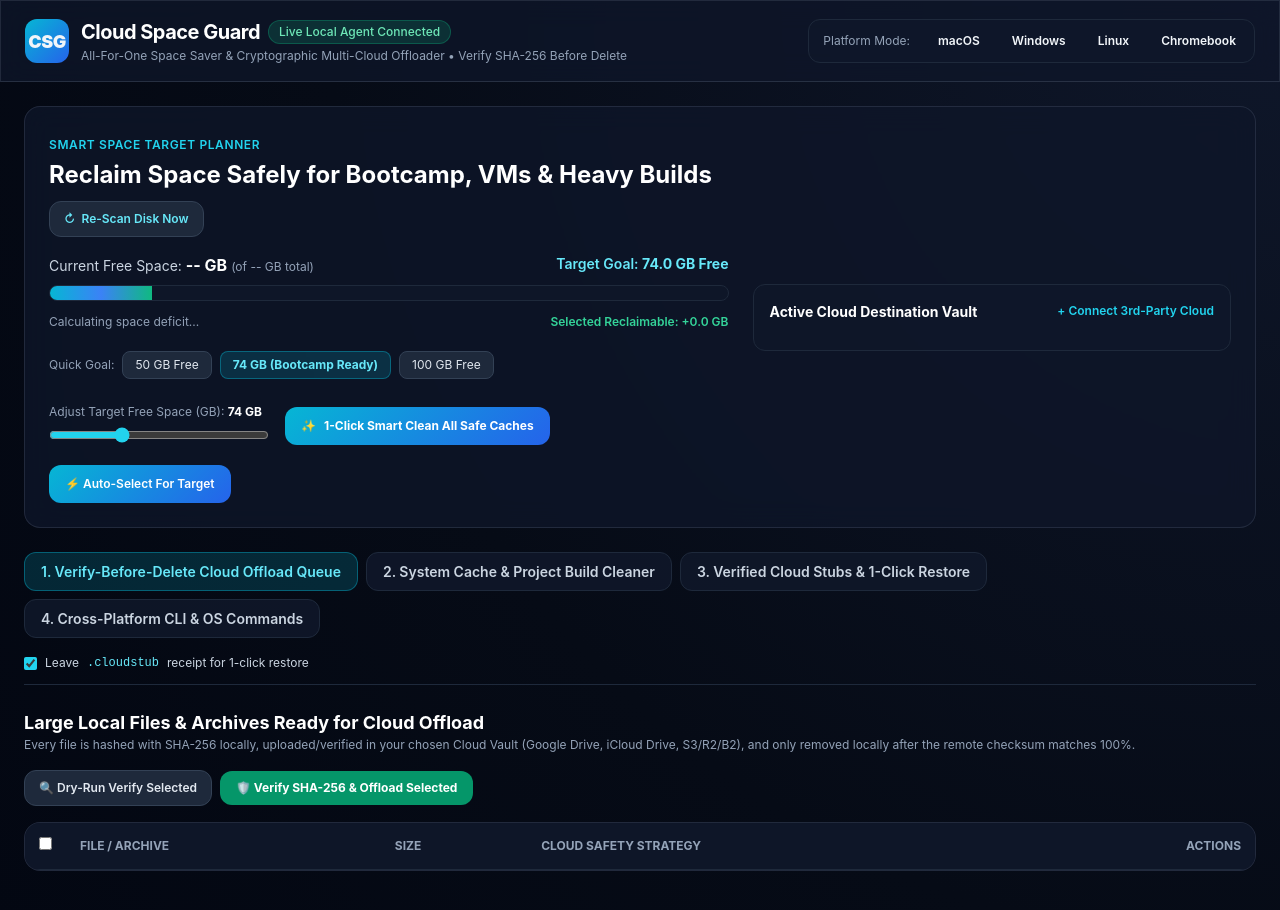
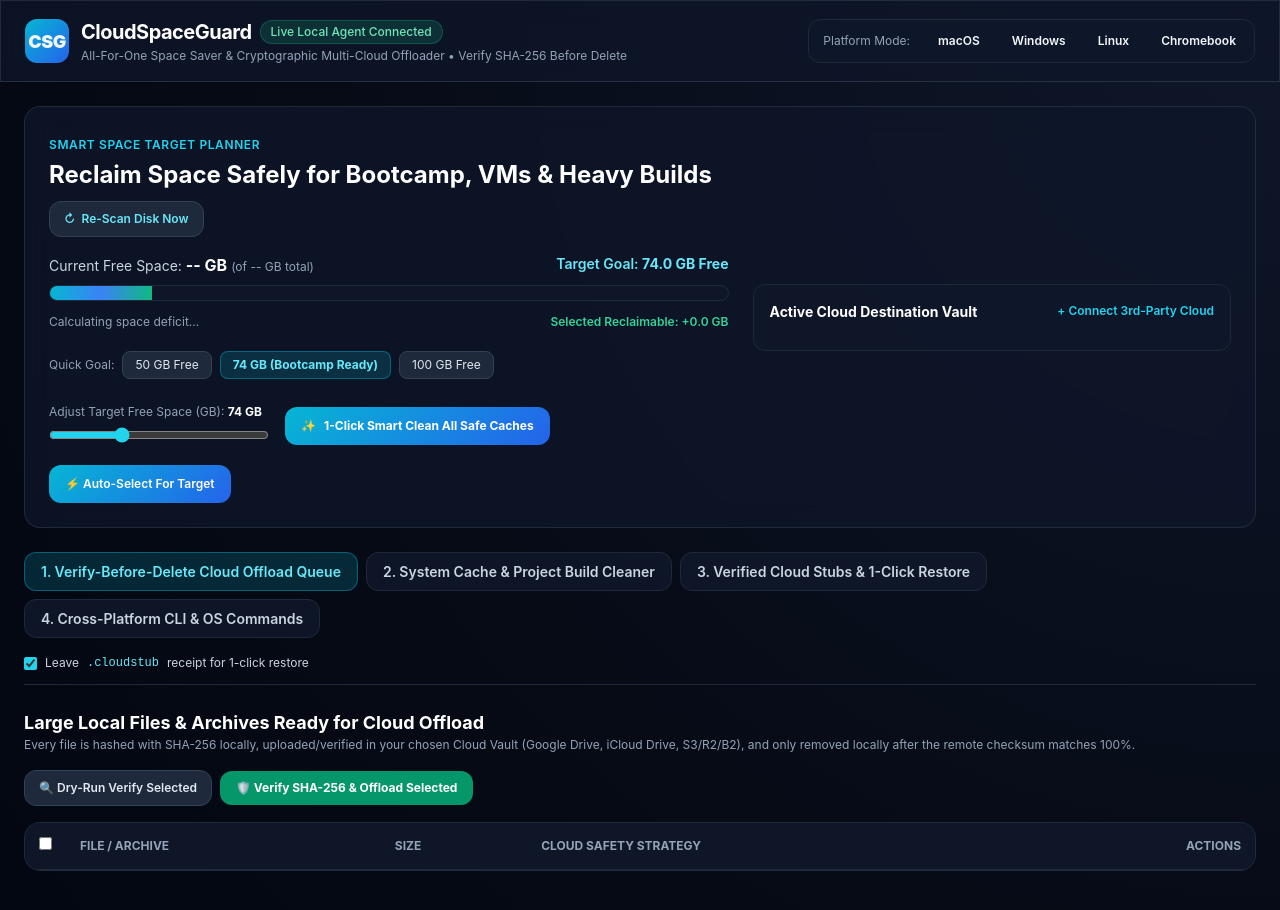
Before and after one commit to Bboy9090/CloudSpaceGuard, a plain HTML site: page web/index.html in a window 1280 px wide. Drawn offline with Linux system fonts and the light colour scheme.

Commit message:
fix(brand): align CloudSpaceGuard public display labels in web/index.html

```diff
--- a/web/index.html
+++ b/web/index.html
@@ -3,7 +3,7 @@
 <head>
   <meta charset="UTF-8" />
   <meta name="viewport" content="width=device-width, initial-scale=1.0" />
-  <title>Cloud Space Guard — Cross-Platform Multi-Cloud Offload &amp; Space Saver</title>
+  <title>CloudSpaceGuard — Cross-Platform Multi-Cloud Offload &amp; Space Saver</title>
   <style>
     *, *::before, *::after { box-sizing: border-box; margin: 0; padding: 0; }
     body {
@@ -245,7 +245,7 @@
         </div>
         <div>
           <div class="flex items-center gap-2">
-            <h1 class="text-xl font-bold tracking-tight text-white">Cloud Space Guard</h1>
+            <h1 class="text-xl font-bold tracking-tight text-white">CloudSpaceGuard</h1>
             <span class="text-xs px-2.5 py-0.5 rounded-full bg-emerald-500/15 text-emerald-300 border border-emerald-500/30 font-medium" id="agent-status-badge">
               Live Local Agent Connected
             </span>
```
